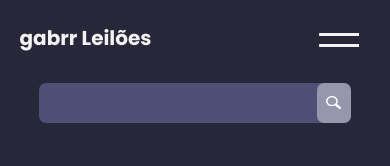
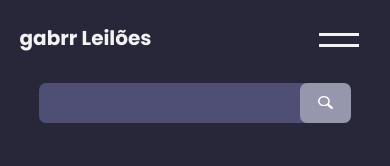
Before and after one commit to gabrr/leilao, a React (Create React App) app: page / in a window 390 px wide. Shown: the top 166 px of the page. Built offline with nearby package versions, Linux system fonts and the light colour scheme.

Commit message:
search button size

```diff
--- a/src/components/navbar/style.css
+++ b/src/components/navbar/style.css
@@ -154,7 +154,7 @@ p {
     }
     #bar .search-area::after,
     #bar .search-area::before {
-        width: 11%;
+        width: 13vw;
     }
     /* the navigation for mobile */
     .mobile-nav-links {
```
